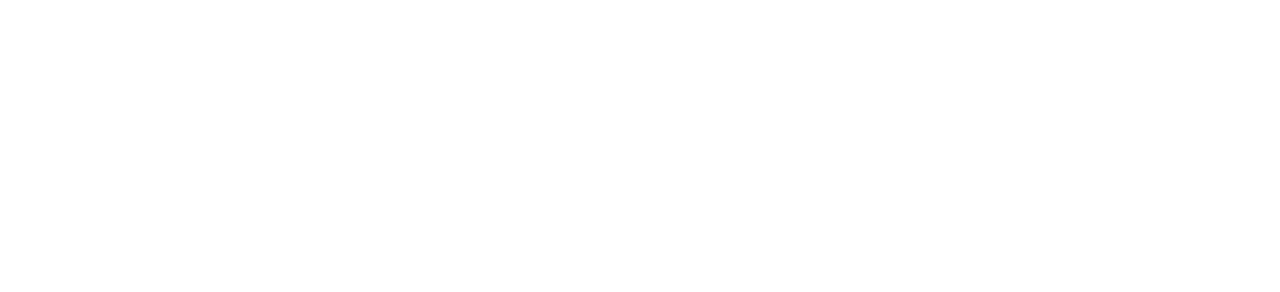
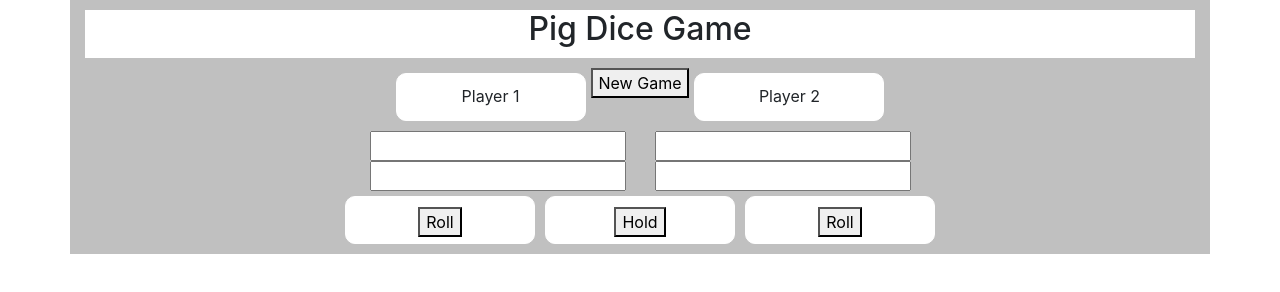
Before and after one commit to CareyFrancis/Pig-Dice-1, a plain HTML site: page index.html in a window 1280 px wide. Drawn offline with Linux system fonts and the light colour scheme.

Commit message:
created and styled the user interface.

```diff
--- a/css/styles.css
+++ b/css/styles.css
@@ -0,0 +1,34 @@
+.container{
+  background-color: silver;
+  padding-top: 10px;
+}
+.heading {
+  width: 100%;
+  text-align: center;
+  background-color: #FFFFFF;
+  height: 3em;
+  margin-bottom: 10px;
+}
+#title {
+  height: 3em;
+  margin: 5px;
+  text-align: center;
+  margin-bottom: 10px;
+}
+#heading{
+  margin: 5px;
+  padding-top: 10px;
+}
+.col-md-2 {
+  background-color: #FFFFFF;
+  text-align: center;
+  padding: 10px;
+  border-style: solid;
+  border-color: #FFFFFF;
+  border-width: thin;
+  border-radius: 10px;
+}
+
+.col-md-4 {
+  text-align: center;
+}
--- a/index.html
+++ b/index.html
@@ -1,5 +1,6 @@
 <!DOCTYPE html>
 <html lang="en">
+
 <head>
   <meta charset="UTF-8">
   <meta name="viewport" content="width=device-width, initial-scale=1.0">
@@ -10,7 +11,43 @@
   <script src="js/scripts.js"></script>
   <title>Document</title>
 </head>
+
 <body>
+  <div class="container">
+    <div class="heading">
+      <h2>Pig Dice Game</h2>
+    </div>
+    <div class="row justify-content-center">
+      <div class="col-md-2" id="title">
+        <label for=""> Player 1</label>
+      </div>
+      <span><button type="button" name="button" id="newGame">New Game</button></span>
+      <div class="col-md-2" id="title">
+        <span><label for=""> Player 2</label></span>
+      </div>
+    </div>
+    <div class="row justify-content-center">
+      <div class="col-md-3" id="left">
+        <input type="text" name="" value="" id="top">
+        <input type="text" name="" value="" id="bottom">
+      </div>
+      <div class="col-md-3" id="right">
+        <input type="text" name="" value="" id="topRight">
+        <input type="text" name="" value="" id="bottomRight">
+      </div>
+    </div>
+    <div class="row justify-content-center">
+      <div class="col-md-2" id="title">
+        <span><button type="button" name="button" id="player1" class="button">Roll</button></span>
+      </div>
+      <div class="col-md-2" id="title">
+        <span><button type="button" name="button" id="hold" class="button">Hold</button></span>
+      </div>
+      <div class="col-md-2" id="title">
+        <span><button type="button" name="button" id="player2" class="button">Roll</button></span>
+      </div>
+    </div>
+  </div>
+</body>
 
-</body>
 </html>
```
